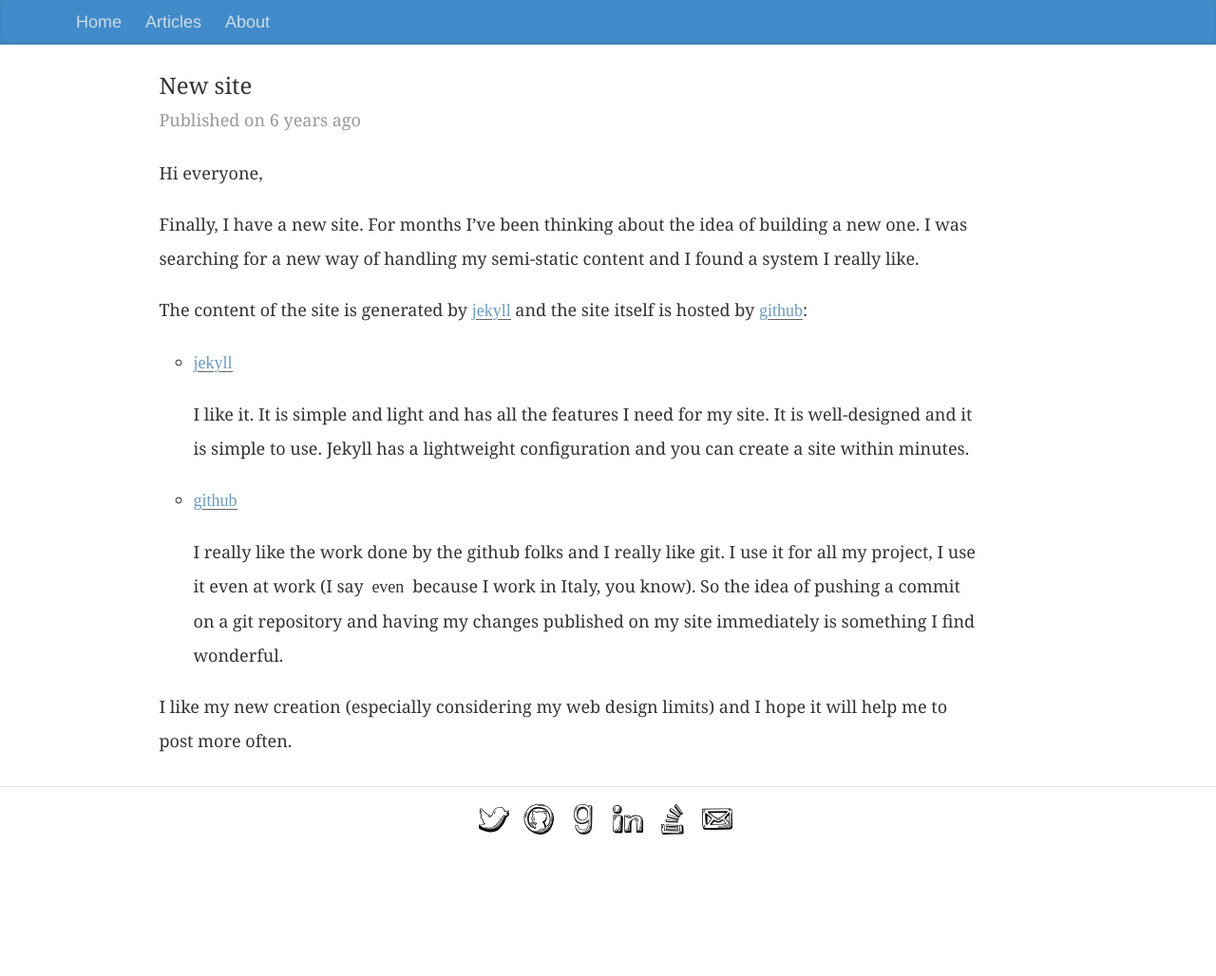
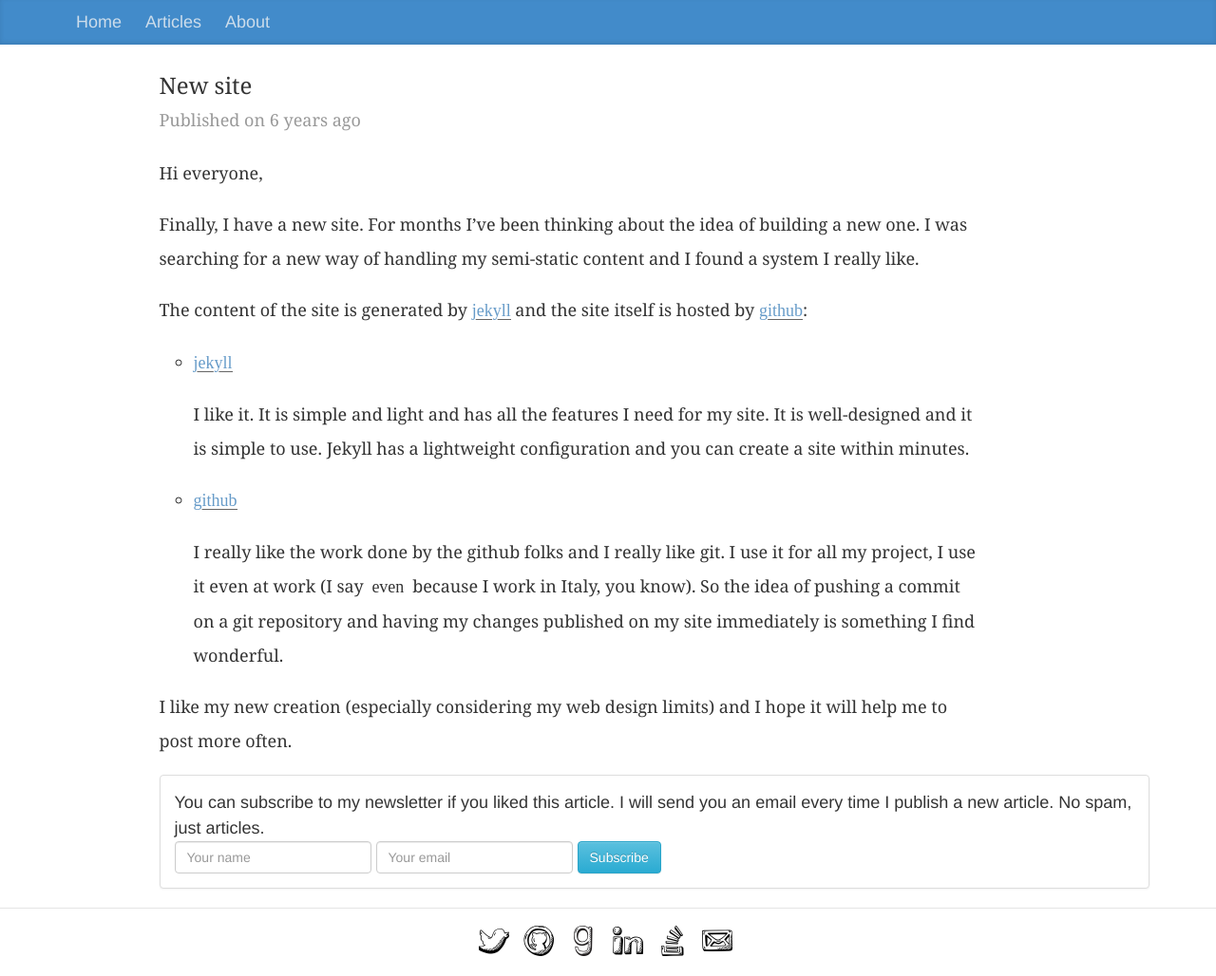
Before and after one commit to lucapette/lucapette.github.com, a Jekyll site: the page built from _posts/2011-01-24-new-site.markdown, in a window 1280 px wide. Shown: the whole page at 95% size. Built offline with Jekyll 4.4.1, drawn with Linux system fonts in a browser that asks for light colours; nearby versions of some CDN libraries; before the commit the page ends 900 px from its top, so only the background shows below that.

Commit message:
Add newsletter at the end of each article

```diff
--- a/_layouts/articles.html
+++ b/_layouts/articles.html
@@ -22,6 +22,27 @@
                 </div>
               </div>
             </article>
+            <div class="panel panel-default">
+              <div class="panel-body">
+                <p>
+                You can subscribe to my newsletter if you liked this article. I will send you an email
+                every time I publish a new article. No spam, just articles.
+                </p>
+                <form
+                  action="https://minutemailer.com/subscribe/da9e59d103f156c5841a168335b66c0e"
+                  method="post" class="form-inline">
+                  <div class="form-group">
+                    <input type="text" class="form-control" name="name" placeholder="Your name">
+                  </div>
+                  <div class="form-group">
+                    <input type="email" class="form-control" name="email" placeholder="Your email">
+                  </div>
+                  <div class="form-group">
+                    <button type="submit" class="btn btn-info">Subscribe</button>
+                  </div>
+                </form>
+              </div>
+            </div>
           </div>
         </div>
       </div>
--- a/newsletter.html
+++ b/newsletter.html
@@ -8,7 +8,8 @@ keywords: lucapette, newsletter
 <section class="jumbotron text-centered">
   <div class="container">
     <p class="lead">
-    No spam, just my articles. I promise!
+    If you subscribe to my newsletter I will send you an email every time I
+    publish a new article. No spam, just articles.
     <p/>
     <form
       action="https://minutemailer.com/subscribe/da9e59d103f156c5841a168335b66c0e"
```
